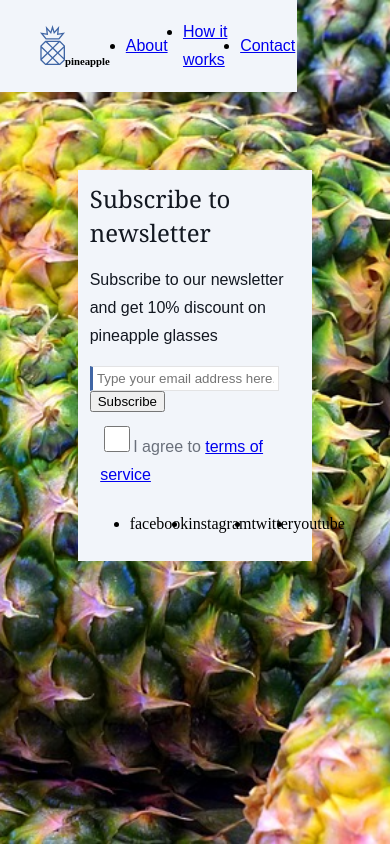
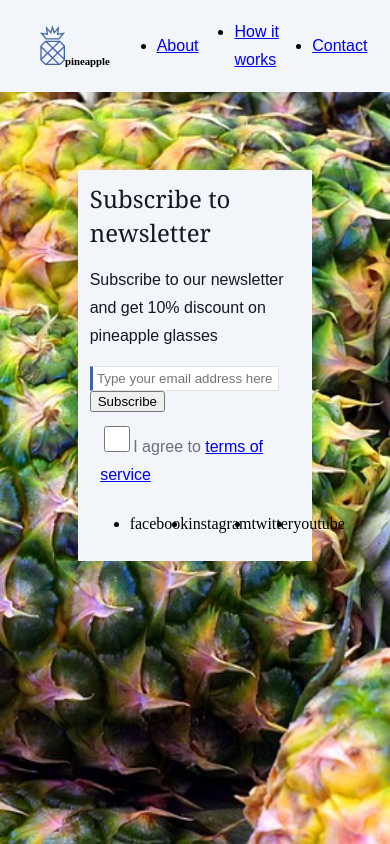
Before and after one commit to EmilBabazade/megabit, a React (Create React App) app in the folder pineapple_frontend/: page / in a window 390 px wide. Built offline with nearby package versions, Linux system fonts and the light colour scheme.

Commit message:
now it works both for mobile and desktop as intended

```diff
--- a/pineapple_frontend/src/styles/css/app.css
+++ b/pineapple_frontend/src/styles/css/app.css
@@ -39,8 +39,7 @@ h1 {
 
 @media screen and (max-width: 500px) {
   .content {
-    display: block;
-    height: 40%;
+    width: 100%;
   }
 
   .main {
--- a/pineapple_frontend/src/styles/sass/app.scss
+++ b/pineapple_frontend/src/styles/sass/app.scss
@@ -44,8 +44,8 @@ h1 {
 
 @media screen and (max-width: global_vars.$mobile_max_width) {
     .content {
-        display: block;
-        height: 40%;
+        // display: block;
+        width: 100%;
     }
 
     .main {
```
Also changed, not shown: 1 other file (tests, documents, lock files or other folders).
